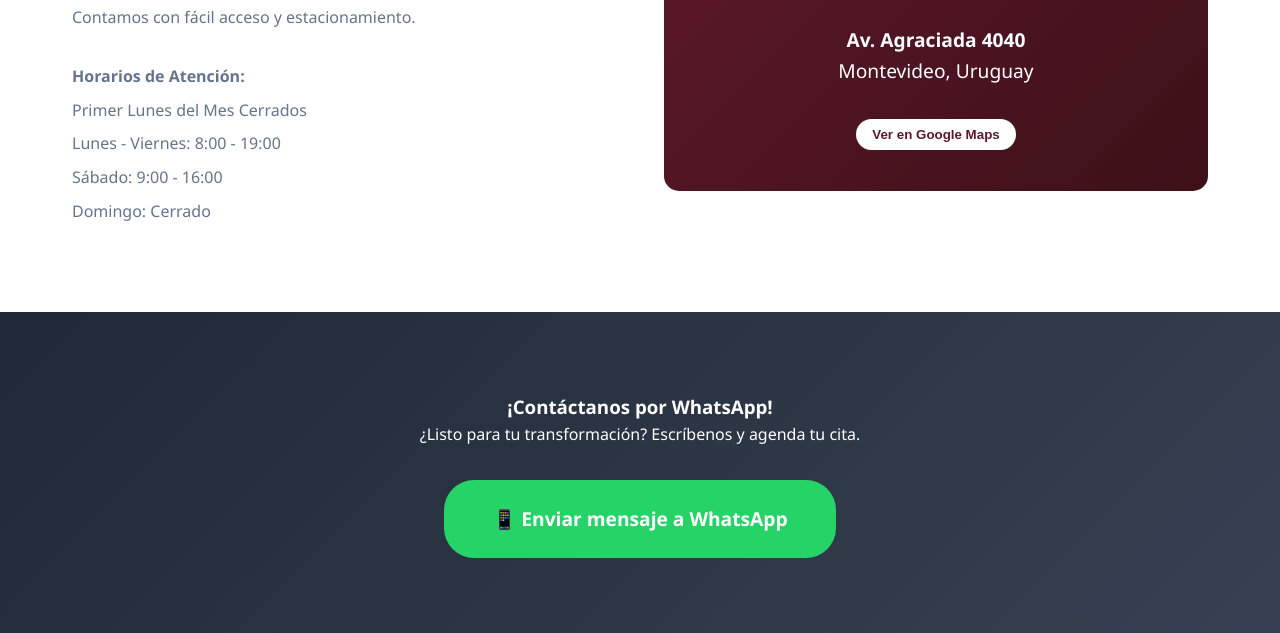
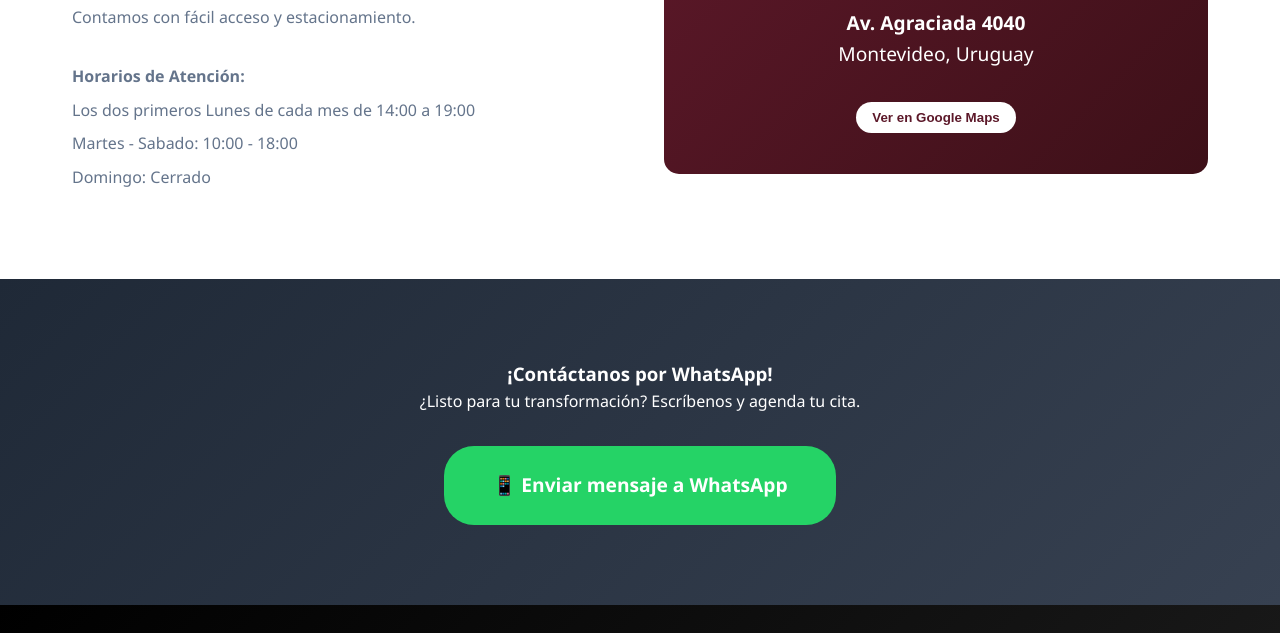
Before and after one commit to TripleA860/CentroGlowUp, a plain HTML site: page index.html in a window 1280 px wide. Shown: the part 4216-4849 px from the top of the page. Drawn offline with Linux system fonts and the light colour scheme.

Commit message:
Update index.html

```diff
--- a/index.html
+++ b/index.html
@@ -845,9 +845,8 @@
                     <p>Contamos con fácil acceso y estacionamiento.</p>
                     <br>
                     <p><strong>Horarios de Atención:</strong></p>
-                    <p>Primer Lunes del Mes Cerrados</p>
-                    <p>Lunes - Viernes: 8:00 - 19:00</p>
-                    <p>Sábado: 9:00 - 16:00</p>
+                    <p>Los dos primeros Lunes de cada mes de 14:00 a 19:00</p>
+                    <p>Martes - Sabado: 10:00 - 18:00</p>
                     <p>Domingo: Cerrado</p>
                 </div>
                 <div class="map-container">
```
